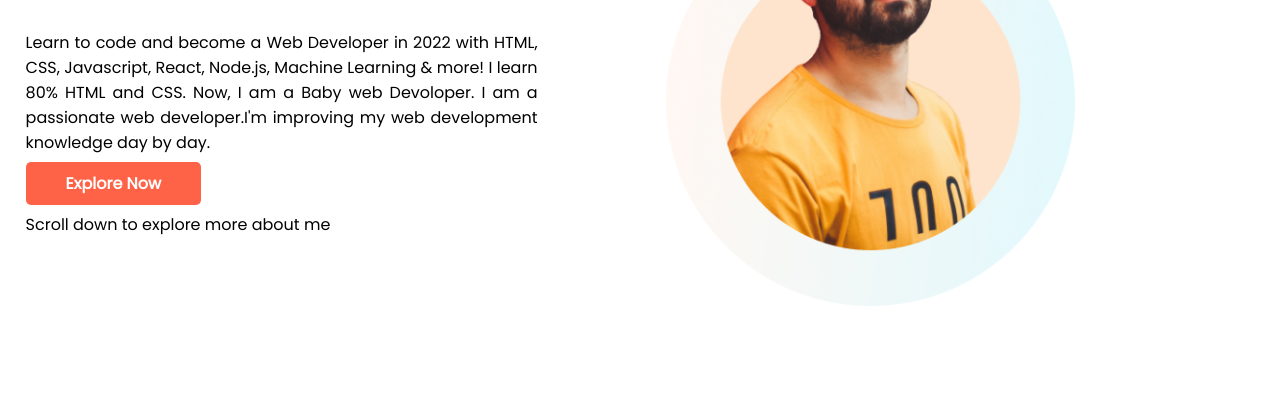
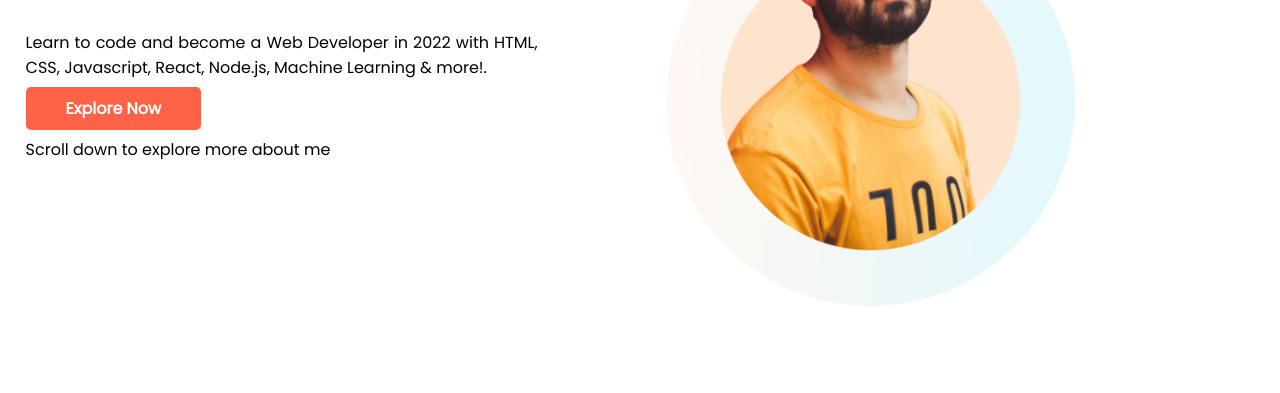
Before and after one commit to imamul99/personal-website1, a plain HTML site: page index.html in a window 1280 px wide. Shown: the part 216-609 px from the top of the page. Drawn offline with Linux system fonts and the light colour scheme; a web font is replaced by a local one.

Commit message:
some changes

```diff
--- a/index.html
+++ b/index.html
@@ -21,8 +21,7 @@
         <div class="half-width">
             <h2 id="border-head"> Stay Fouced Stay Productive <span class="orange-color">On Mission 2022 </h2>
             <p>Learn to code and become a Web Developer in 2022 with HTML, CSS, Javascript, React, Node.js, Machine
-                Learning & more! I learn 80% HTML and CSS. Now, I am a Baby web Devoloper. I am a passionate web
-                developer.I'm improving my web development knowledge day by day.</p>
+                Learning & more!.</p>
             <a class="link-button" href="https://www.facebook.com/imamul99/" target="_blank">Explore Now</a>
             <p>Scroll down to explore more about me</p>
         </div>
```
